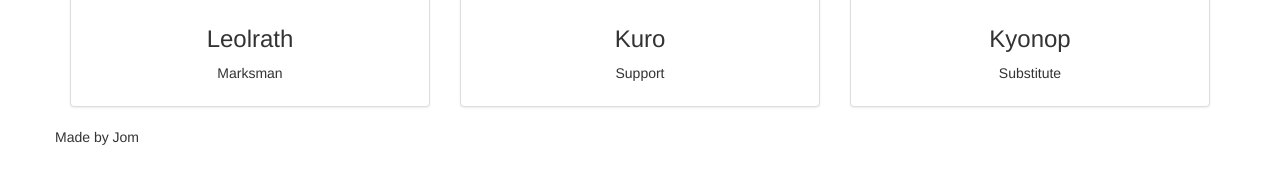
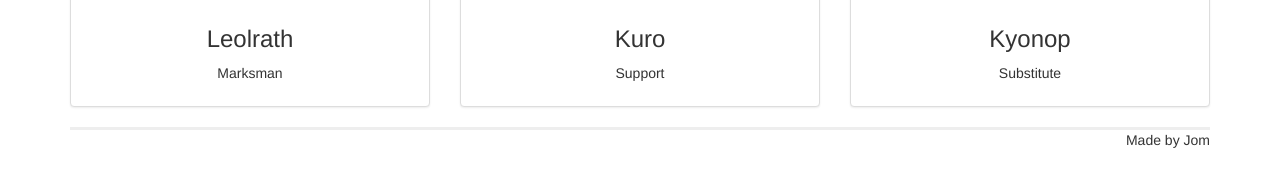
Before and after one commit to Jom901/jom901.github.io, a plain HTML site: page index.html in a window 1280 px wide. Shown: the part 1652-1832 px from the top of the page. Drawn offline with nearby package versions, Linux system fonts and the light colour scheme.

Commit message:
Fixed the white space, misplaced row OP

```diff
--- a/index.html
+++ b/index.html
@@ -109,7 +109,7 @@ li:hover{
 		    </div><!-- /.navbar-collapse -->
 		  </div><!-- /.container-fluid -->
 		</nav>
-    <div class="row">
+    <div>
     <!-- Main jumbotron for a primary marketing message or call to action -->
 			    <div class="jumbotron col-sm-12" style="margin-top: -21px;">
 			    	<div style="max-width: 600px; margin-left: auto; margin-right: auto;">
@@ -210,9 +210,6 @@ li:hover{
 		  </div>
       <hr>
 
-      <footer>
-        <p>Made by Jom</p>
-      </footer>
     </div> <!-- /container -->        <script src="https://ajax.googleapis.com/ajax/libs/jquery/1.11.0/jquery.min.js"></script>
         <script>window.jQuery || document.write('<script src="js/vendor/jquery-1.11.0.min.js"><\/script>')</script>
 
@@ -230,4 +227,8 @@ li:hover{
             ga('create','UA-XXXXX-X');ga('send','pageview');
         </script>
     </body>
+
+      <footer style="border-top: 3px solid #eeeeee;">
+        <p style="text-align: right;">Made by Jom</p>
+      </footer>
 </html>
```
